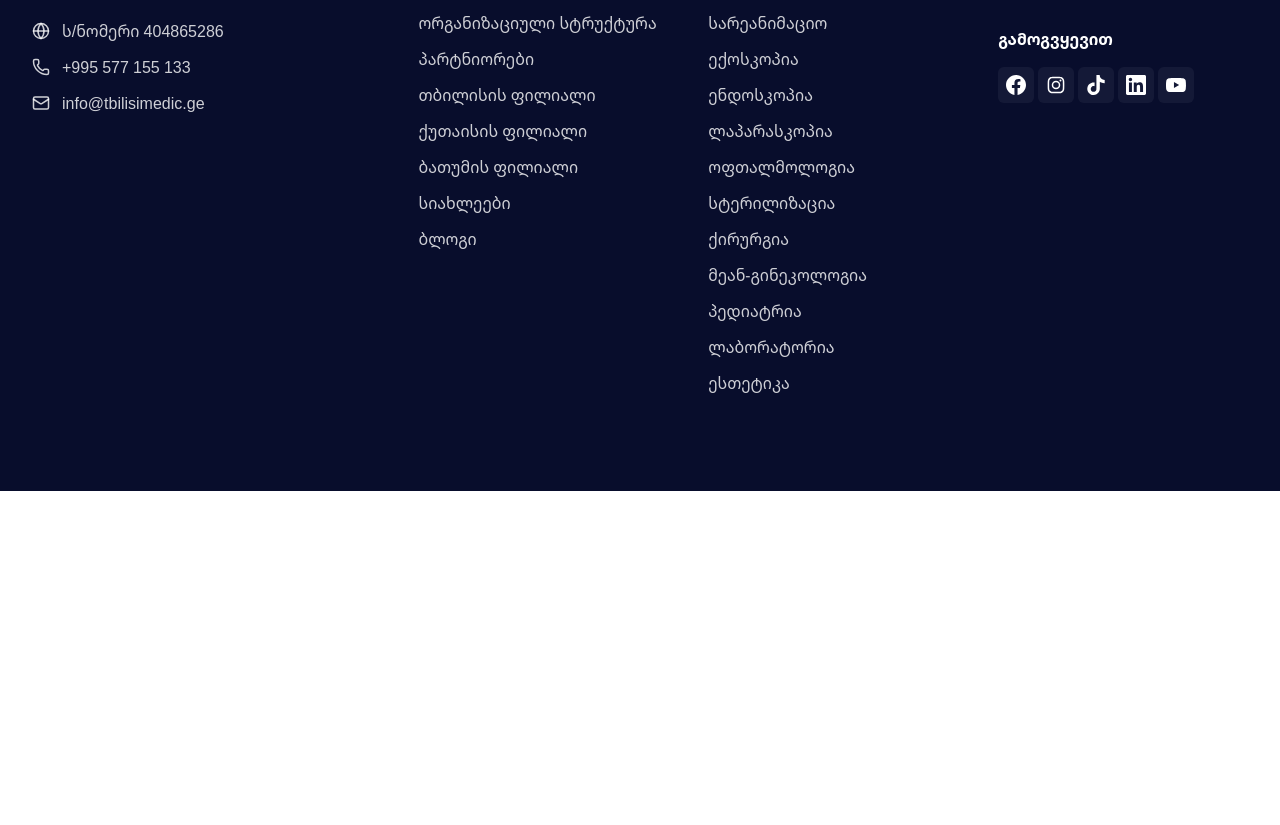
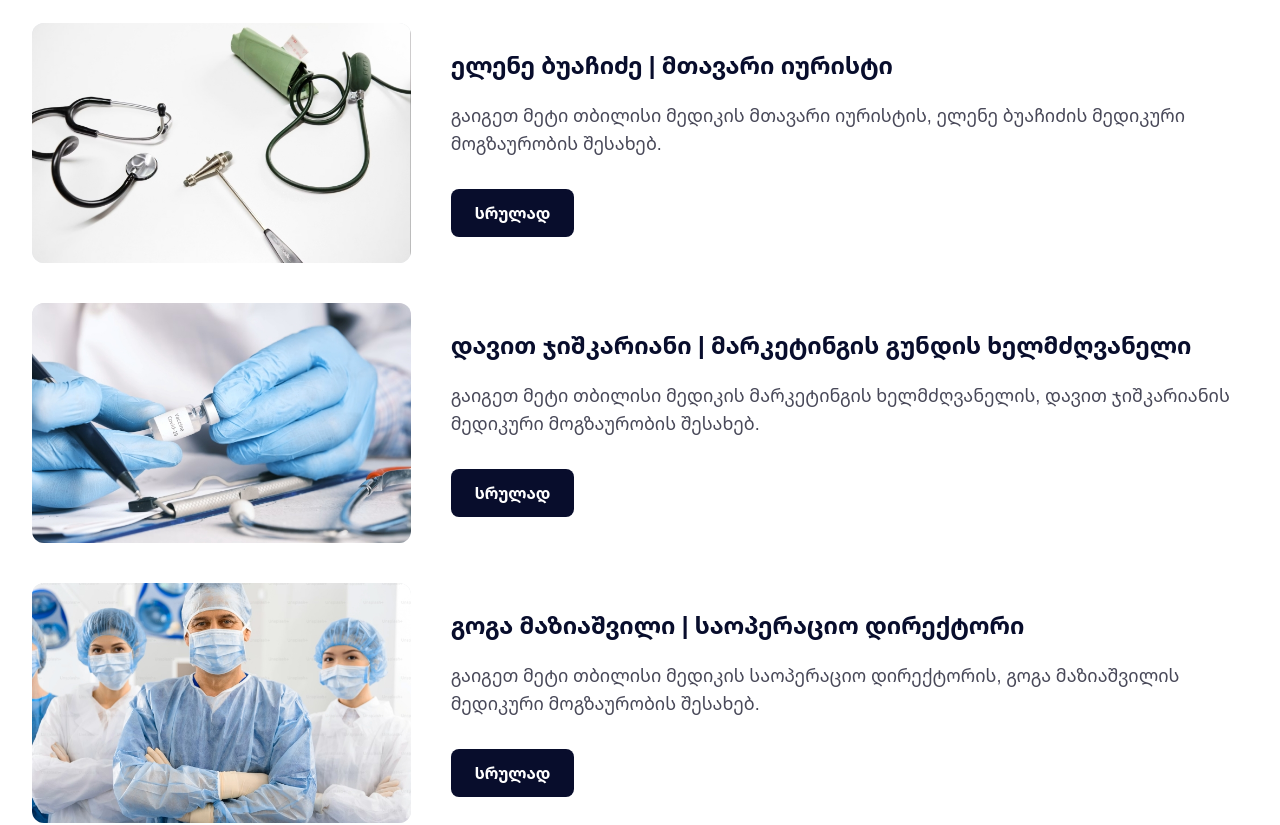
Before and after one commit to tbilisi-medic/web, a Next.js app: page /employees in a window 1280 px wide. Shown: the part 1806-2631 px from the top of the page. Before the commit the page ends 2297 px from the top, so only its background shows below. Built offline with nearby package versions, Linux system fonts and the light colour scheme.

Commit message:
refactor: move EmployeeStories to shared and add to employees page

```diff
--- a/src/app/careers/page.tsx
+++ b/src/app/careers/page.tsx
@@ -1,8 +1,7 @@
 import { Metadata } from 'next';
-import { PageHeader } from '@/components/sections/shared';
+import { PageHeader, EmployeeStories } from '@/components/sections/shared';
 import {
   CareersContent,
-  EmployeeStories,
   Benefits,
   JobListings,
 } from '@/components/sections/careers';
--- a/src/app/employees/page.tsx
+++ b/src/app/employees/page.tsx
@@ -1,5 +1,10 @@
 import { Metadata } from 'next';
-import { PageHeader, Quote, Stats } from '@/components/sections/shared';
+import {
+  PageHeader,
+  Quote,
+  Stats,
+  EmployeeStories,
+} from '@/components/sections/shared';
 
 export const metadata: Metadata = {
   title: 'თანამშრომლები ',
@@ -46,6 +51,7 @@ export default function EmployeesPage() {
           },
         ]}
       />
+      <EmployeeStories />
     </>
   );
 }
--- a/src/components/sections/careers/index.ts
+++ b/src/components/sections/careers/index.ts
@@ -1,4 +1,3 @@
 export { CareersContent } from './careers-content';
-export { EmployeeStories } from './employee-stories';
 export { Benefits } from './benefits';
 export { JobListings } from './job-listings';
--- a/src/components/sections/careers/employee-stories.tsx
+++ b/src/components/sections/shared/employee-stories.tsx
@@ -4,25 +4,25 @@ import Image from 'next/image';
 const posts = [
   {
     id: 1,
-    title: 'ვარსქენ პიტიახში | იურისტი',
+    title: 'ელენე ბუაჩიძე | მთავარი იურისტი',
     description:
-      'გაიგეთ მეტი თბილისი მედიკის მთავარი იურისტის, ვარსქენ პიტიახშის მედიკური გამოცდილების შესახებ.',
+      'გაიგეთ მეტი თბილისი მედიკის მთავარი იურისტის, ელენე ბუაჩიძის მედიკური მოგზაურობის შესახებ.',
     image: '/images/categories/4.jpg',
     href: '/',
   },
   {
     id: 2,
-    title: 'ვარსქენ პიტიახში | იურისტი',
+    title: 'დავით ჯიშკარიანი | მარკეტინგის გუნდის ხელმძღვანელი',
     description:
-      'გაიგეთ მეტი თბილისი მედიკის მთავარი იურისტის, ვარსქენ პიტიახშის მედიკური გამოცდილების შესახებ.',
+      'გაიგეთ მეტი თბილისი მედიკის მარკეტინგის ხელმძღვანელის, დავით ჯიშკარიანის მედიკური მოგზაურობის შესახებ.',
     image: '/images/categories/2.jpg',
     href: '/',
   },
   {
     id: 3,
-    title: 'ვარსქენ პიტიახში | იურისტი',
+    title: 'გოგა მაზიაშვილი | საოპერაციო დირექტორი',
     description:
-      'გაიგეთ მეტი თბილისი მედიკის მთავარი იურისტის, ვარსქენ პიტიახშის მედიკური გამოცდილების შესახებ.',
+      'გაიგეთ მეტი თბილისი მედიკის საოპერაციო დირექტორის, გოგა მაზიაშვილის მედიკური მოგზაურობის შესახებ.',
     image: '/images/categories/3.jpg',
     href: '/',
   },
--- a/src/components/sections/shared/index.ts
+++ b/src/components/sections/shared/index.ts
@@ -4,3 +4,4 @@ export { Testimonials } from './testimonials';
 export { PageHeader } from './page-header';
 export { Quote } from './quote';
 export { Stats } from './stats';
+export { EmployeeStories } from './employee-stories';
```
